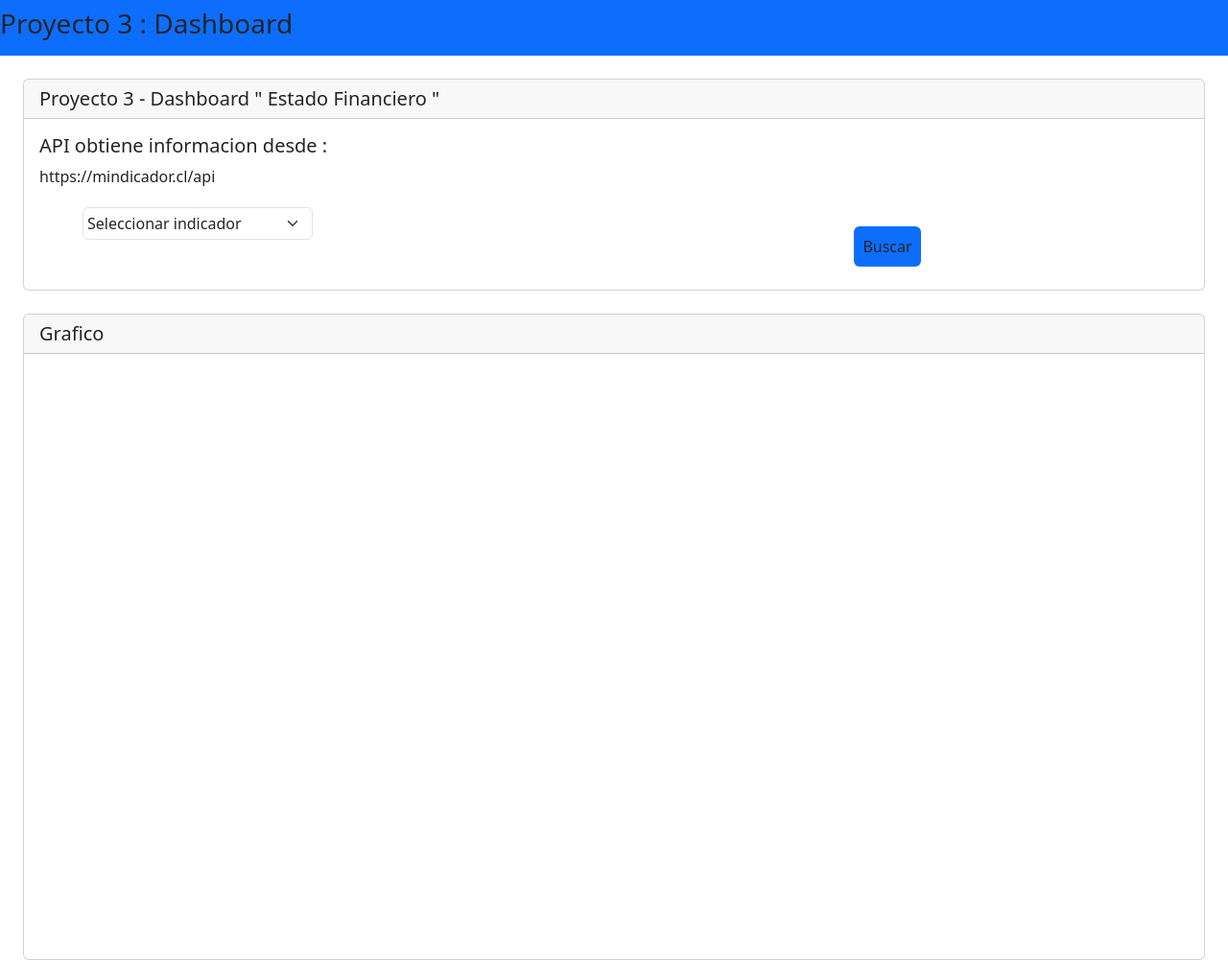
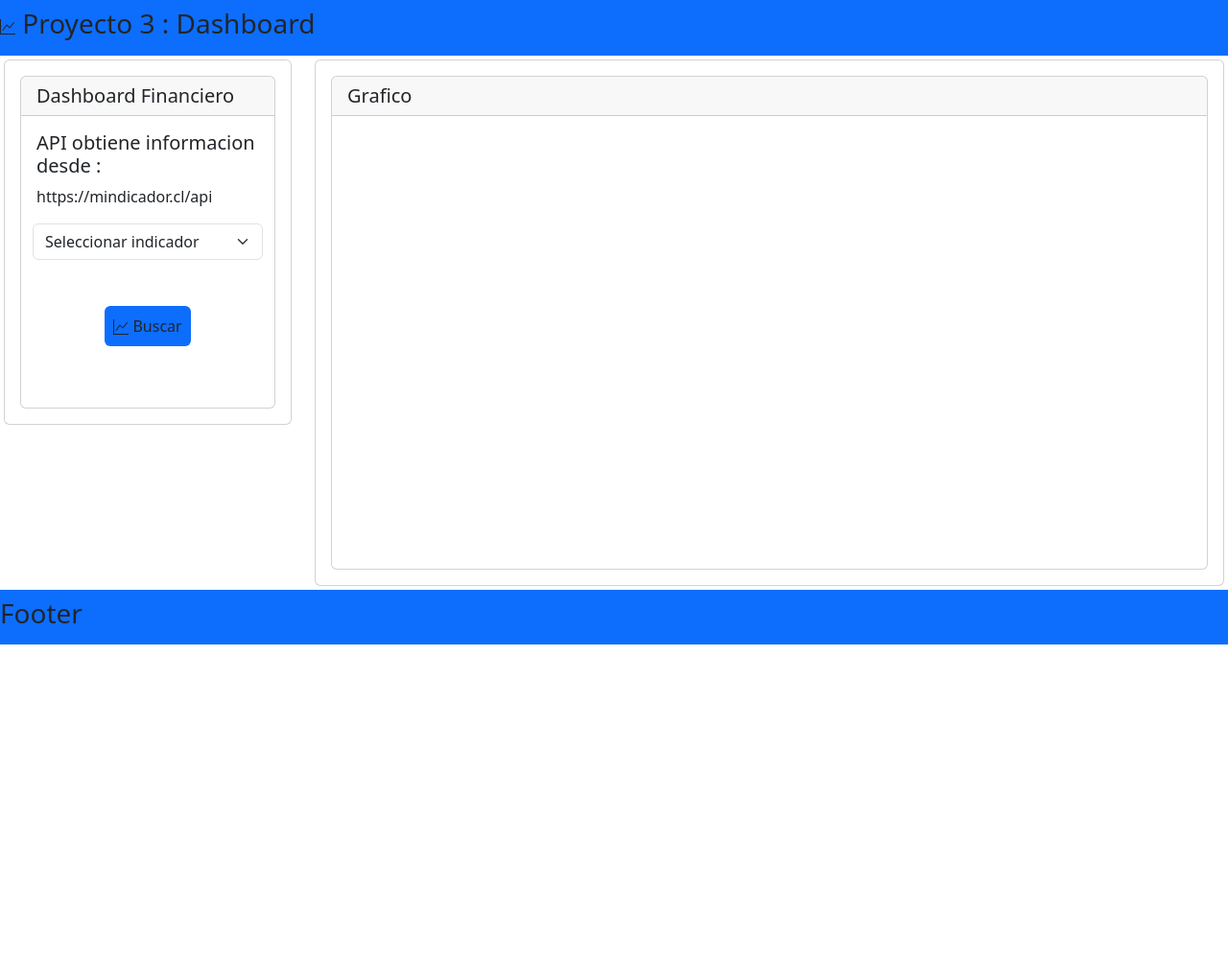
Before and after one commit to spotfreeman/Proyecto3, a website with bundled scripts: page index.html in a window 1280 px wide. Shown: the top 1001 px of the page at 96% size. After the commit the page ends 800 px from the top, so only its background shows below. Built offline with nearby package versions, Linux system fonts and the light colour scheme.

Commit message:
mejoras visuales

```diff
--- a/index.html
+++ b/index.html
@@ -15,24 +15,37 @@
 <body>
     <!-- Navbar -->
     <nav class="navbar bg-primary" data-bs-theme="dark">
-        <h3> Proyecto 3 : Dashboard</h3>
+
+        <h3> <svg xmlns="http://www.w3.org/2000/svg" width="16" height="16" fill="currentColor" class="bi bi-graph-up"
+                viewBox="0 0 16 16">
+                <path fill-rule="evenodd"
+                    d="M0 0h1v15h15v1H0V0Zm14.817 3.113a.5.5 0 0 1 .07.704l-4.5 5.5a.5.5 0 0 1-.74.037L7.06 6.767l-3.656 5.027a.5.5 0 0 1-.808-.588l4-5.5a.5.5 0 0 1 .758-.06l2.609 2.61 4.15-5.073a.5.5 0 0 1 .704-.07Z" />
+            </svg>
+
+            Proyecto 3 : Dashboard</h3>
     </nav>
 
-    <div class="card m-4">
+
+    <div class="row p-1">
+        <div class="col-sm-3 mb-3 mb-sm-0">
+            <div class="card">
+                <div class="card-body">
+                    <div class="card">
                         <!-- Titulo -->
-        <h5 class="card-header">Proyecto 3 - Dashboard " Estado Financiero "</h5>
+                        <h5 class="card-header">Dashboard Financiero</h5>
 
                         <!-- Contenido interactivo para el usuario -->
                         <div class="card-body">
                             <h5 class="card-title">API obtiene informacion desde :</h5>
                             <p id="tarjeta" class="card-text">https://mindicador.cl/api</p>
                         </div>
+
                         <!-- Campo Seleccionable -->
                         <form>
                             <div class="container text-center">
                                 <div class="row align-items-start">
                                     <div class="col">
-                        <select id="seleccion" class="form-select m-1 p-1" style="max-width: 15rem;"
+                                        <select id="seleccion" class="form-select" style="max-width: 15rem;"
                                             aria-label="Default select example" required>
                                             <option selected disabled value="">Seleccionar indicador</option>
                                             <option value="uf">UF</option>
@@ -51,16 +64,40 @@
                                     </div>
 
                                     <!-- Boton -->
-                    <div class="col">
-                        <button id="boton" class="btn bg-primary m-4 p-2" type="submit">Buscar</button>
+
+
+                                </div>
+                            </div>
+                        </form>
+
+                        <br>
+                        <div class="col text-center">
+                            <button id="boton" class="btn bg-primary m-4 p-2" type="submit"><svg
+                                    xmlns="http://www.w3.org/2000/svg" width="16" height="16" fill="currentColor"
+                                    class="bi bi-graph-up" viewBox="0 0 16 16">
+                                    <path fill-rule="evenodd"
+                                        d="M0 0h1v15h15v1H0V0Zm14.817 3.113a.5.5 0 0 1 .07.704l-4.5 5.5a.5.5 0 0 1-.74.037L7.06 6.767l-3.656 5.027a.5.5 0 0 1-.808-.588l4-5.5a.5.5 0 0 1 .758-.06l2.609 2.61 4.15-5.073a.5.5 0 0 1 .704-.07Z" />
+                                </svg> Buscar</button>
+                        </div>
+
+                        <div class="card-body text-center">
+                            <h5 id="valorDia" class="card-title"></h5>
+                        </div>
+                    </div>
+
+
                 </div>
             </div>
         </div>
-        </form>
-    </div>
+
+
+        <div class="col-sm-9">
+            <div class="card">
+                <div class="card-body">
+
 
                     <!-- Grafico -->
-    <div class="card m-4">
+                    <div class="card">
                         <h5 class="card-header">Grafico</h5>
                         <div class="card-body col-12 align-items-center height: 300px;">
                             <div class="row align-items-center">
@@ -68,6 +105,12 @@
                             </div>
                         </div>
                     </div>
+                </div>
+            </div>
+        </div>
+    </div>
+
+
 
 
     <!-- Footer -->
```
Lines whose indentation alone changed are shown as unchanged.
